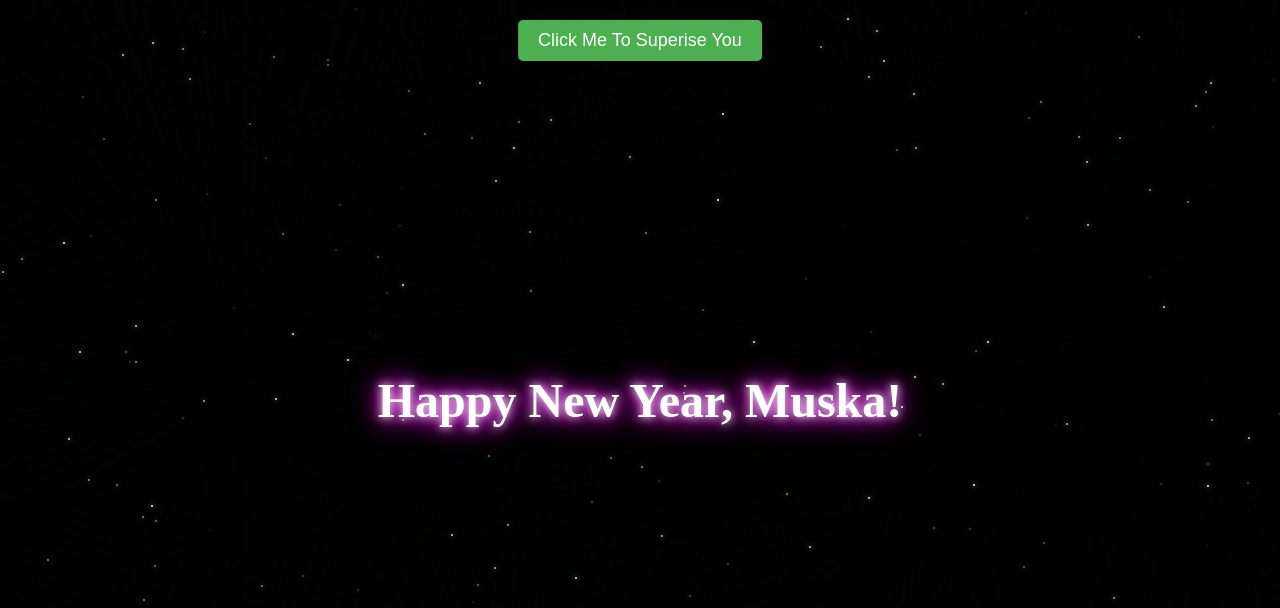
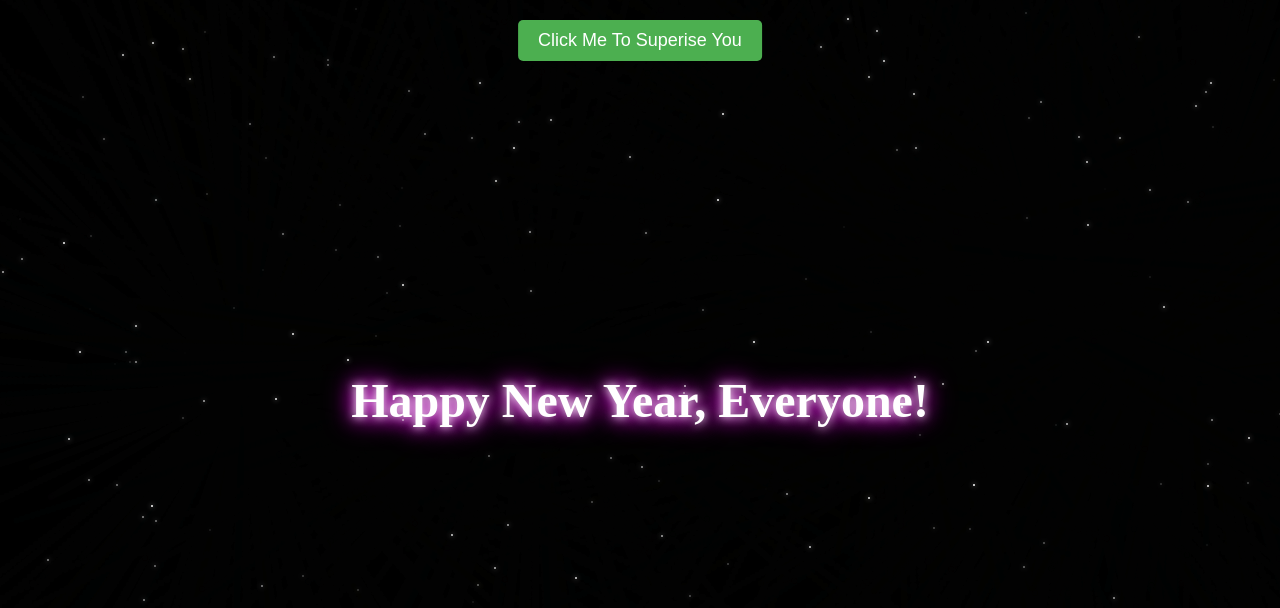
Before and after one commit to Mansour-AR/happy_new_year, a plain HTML site: page index.html in a window 1280 px wide. Both pictures are taken after a click on the button "Click Me To Superise You". Shown: the top 608 px of the page. Drawn offline with Linux system fonts and the light colour scheme.

Commit message:
Update index.html

```diff
--- a/index.html
+++ b/index.html
@@ -115,7 +115,7 @@
 </head>
 <body>
     <button id="triggerButton">Click Me To Superise You</button>
-    <div id="message">Happy New Year, Muska!</div>
+    <div id="message">Happy New Year, Everyone!</div>
     <canvas id="fireworksCanvas"></canvas>
     <img id="christmasTree" src="img/tree.png" alt="Christmas Tree">
     <img id="christmasMan" src="img/man.png" alt="Christmas Man">
```
